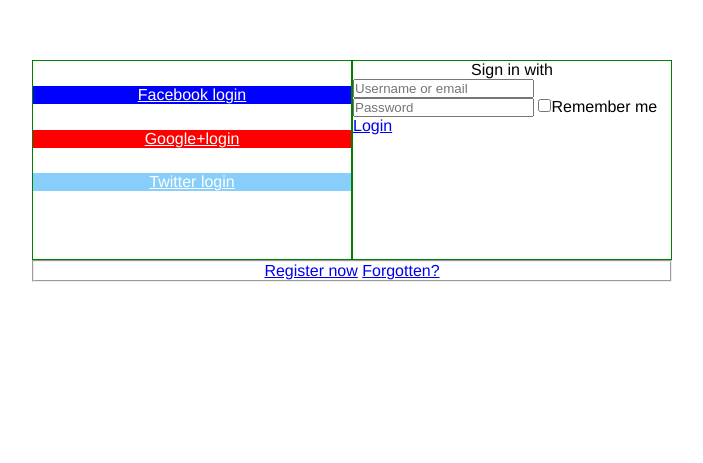
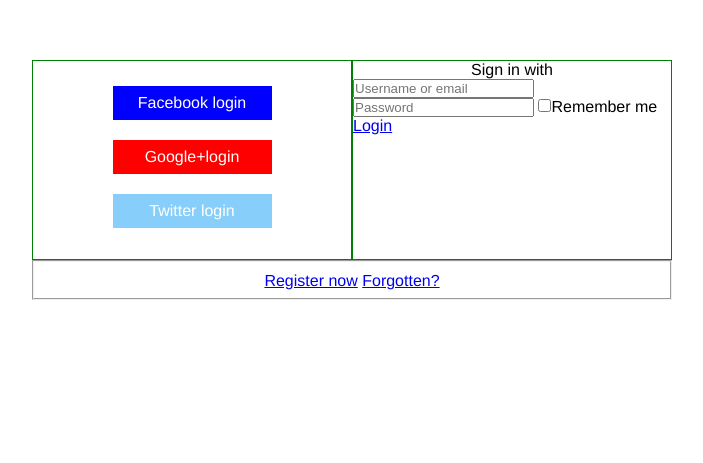
Before and after one commit to hamzadarej/Login-app, a plain HTML site: page index.html in a window 1280 px wide. Shown: the part 260-723 px from the top of the page, without its empty margins (288-991 px from the left). Drawn offline with Linux system fonts and the light colour scheme.

Commit message:
login page

```diff
--- a/css/style.css
+++ b/css/style.css
@@ -14,32 +14,45 @@
   height: 50%;
   display: block;
   border-bottom: none;
-
 }
-.left-one ,.right-one {
-
+.left-one,
+.right-one {
   width: 50%;
   height: 50%;
   float: left;
   display: block;
   border: green solid 1px;
-
 }
 legend {
   text-align: center;
 }
 fieldset {
+  text-align: center;
+  height: 5vh;
 
-    text-align: center;
 }
-.left-one a {
+.f {
+    padding-top: 10px;
 
 
-    display:block ;
+}
+
+section div {
+  width: 50%;
+  height: 50%;
+  margin: 8% auto;
+}
+
+section div a {
+  display: block;
+  text-align: center;
+  margin: 20px auto;
+  padding: 1vh;
+  font-size: 2vh;
   color: white;
-    margin: 8% auto;
-    text-align: center;
+  text-decoration: none;
 }
+
 #a1 {
   background-color: blue;
 }
--- a/index.html
+++ b/index.html
@@ -10,10 +10,10 @@
 <body>
     <div class="box">
     <section class="left-one">
-
+        <div>
         <a href="#" id="a1" >Facebook login</a>
         <a href="#"id="a2" >Google+login</a>
-        <a href="#" id="a3">Twitter login</a>
+        <a href="#" id="a3">Twitter login</a></div>
     </section>
     <section class="right-one">
         <legend>Sign in with</legend>
@@ -26,7 +26,7 @@
 
 
  </section>
- <fieldset>
+ <fieldset class="f">
         <a href="#">Register now</a>
         <a href="#">Forgotten?</a>
  </fieldset>
```
Lines whose indentation alone changed are shown as unchanged.
